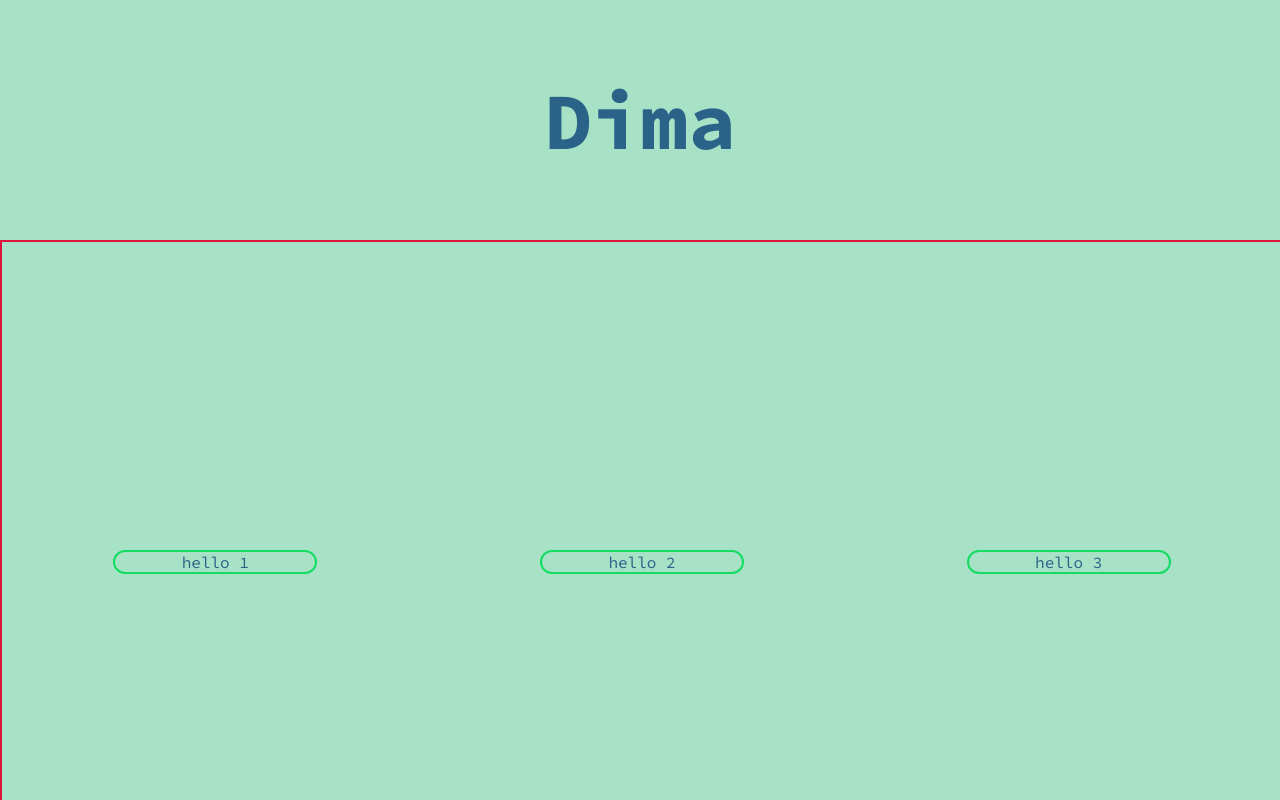
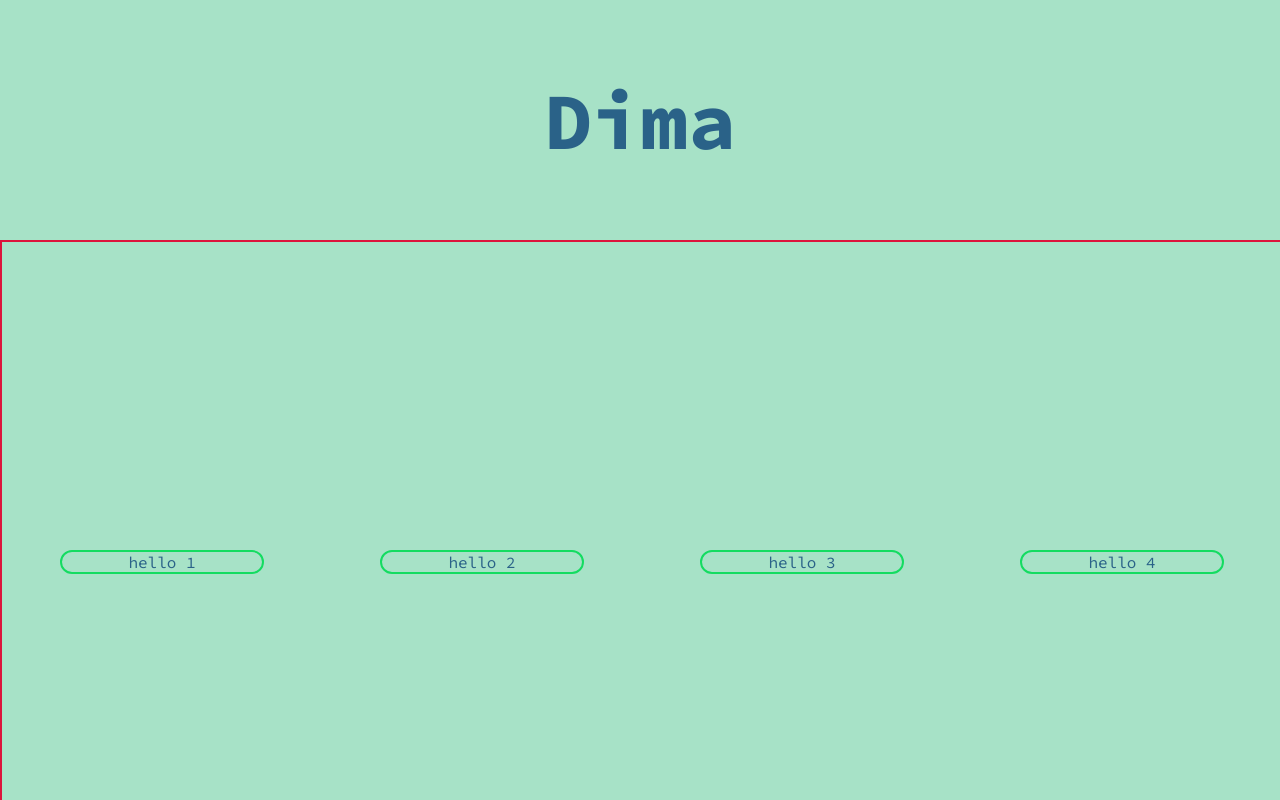
Before and after one commit to ro1z1X/Dima-P, a plain HTML site: page index.html in a window 1280 px wide. Shown: the top 800 px of the page. Drawn offline with Linux system fonts and the light colour scheme.

Commit message:
Update index.html
Edited hello 4 , class="item"

```diff
--- a/index.html
+++ b/index.html
@@ -14,6 +14,7 @@
         <div class="item">hello 1</div>
         <div class="item">hello 2</div>
         <div class="item">hello 3</div>
+        <div class="item">hello 4</div>
     </div>
 
 
```
